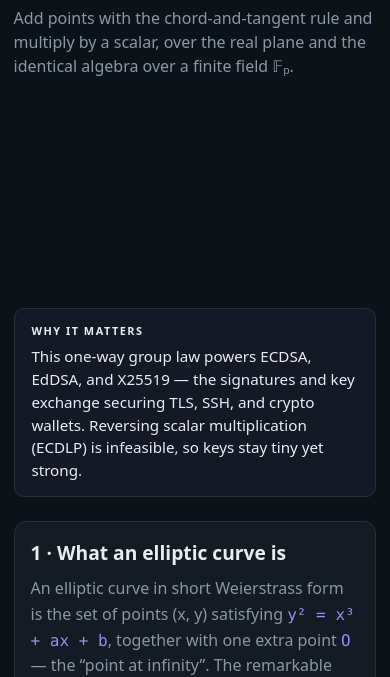
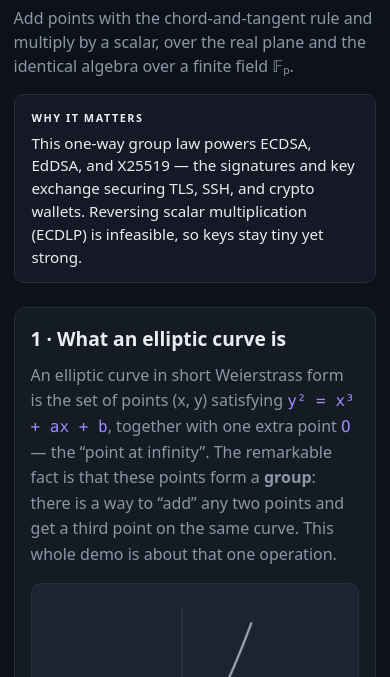
Before and after one commit to systemslibrarian/crypto-lab-ec-point-arithmetic, a website built with Vite: page index.html in a window 390 px wide. Shown: the part 158-835 px from the top of the page. Built offline with nearby package versions, Linux system fonts and the light colour scheme.

Commit message:
Make lab self-contained; fix cl-hero mobile layout; accessibility pass

```diff
--- a/src/ui.ts
+++ b/src/ui.ts
@@ -10,8 +10,10 @@ import { el } from './ui/dom';
 
 export function initApp(root: HTMLElement): void {
   // Fleet-standard hero: title block on the left, "why it matters" box on the
-  // right. The shared topbar is the page's single banner landmark; the shared
-  // header script demotes this <header> to role="group" so landmarks stay unique.
+  // right. The shared topbar is the page's single banner landmark; this <header>
+  // sits inside the <main> below, so it never maps to a second banner landmark
+  // (the shared header script only demotes <header>s that are direct children
+  // of <body>, which this one is not).
   const head = el('header', { class: 'cl-hero' }, [
     el('div', { class: 'cl-hero-main' }, [
       el('h1', { class: 'cl-hero-title' }, ['EC Point Arithmetic']),
@@ -31,5 +33,15 @@ export function initApp(root: HTMLElement): void {
     ]),
   ]);
 
-  root.append(head, panelIntro(), panelAdd(), panelScalar(), panelHard());
+  // All of the lab's own content lives in a <main> landmark (WCAG 1.3.1 /
+  // 2.4.1); the scripture <footer> in index.html stays outside it.
+  const main = el('main', { id: 'main-content', tabindex: '-1' }, [
+    head,
+    panelIntro(),
+    panelAdd(),
+    panelScalar(),
+    panelHard(),
+  ]);
+
+  root.append(main);
 }
--- a/src/ui/panel-hard.ts
+++ b/src/ui/panel-hard.ts
@@ -31,7 +31,16 @@ export function panelHard(): HTMLElement {
     return r;
   }
 
-  const canvas = el('canvas', { class: 'grid-canvas' });
+  const canvas = el('canvas', {
+    class: 'grid-canvas',
+    role: 'img',
+    'aria-label':
+      'Point lattice of the toy curve over F97, highlighting the generator G, the public ' +
+      'point Q, and the multiple reached so far. Progress is reported as text below.',
+  });
+  // Deliberately not a live region: the walk updates this every 140 ms, which
+  // would flood a screen reader. The final "Found after n steps" result is
+  // reachable by reading the panel.
   const status = el('div', { class: 'ecdlp-status' });
 
   const walkBtn = el('button', { class: 'btn', onclick: toggleWalk }, ['Walk the subgroup ▶']);
@@ -118,9 +127,9 @@ export function panelHard(): HTMLElement {
   const table = el('table', { class: 'cmp' }, [
     el('thead', {}, [
       el('tr', {}, [
-        el('th', {}, ['Curve']),
-        el('th', {}, ['Subgroup order n']),
-        el('th', {}, ['Best generic attack ≈ √n']),
+        el('th', { scope: 'col' }, ['Curve']),
+        el('th', { scope: 'col' }, ['Subgroup order n']),
+        el('th', { scope: 'col' }, ['Best generic attack ≈ √n']),
       ]),
     ]),
     el('tbody', {}, [
--- a/src/ui/panel-scalar.ts
+++ b/src/ui/panel-scalar.ts
@@ -39,12 +39,19 @@ export function panelScalar(): HTMLElement {
   ]) as HTMLSelectElement;
   methodSel.value = 'dbladd';
 
-  const canvas = el('canvas', { class: 'grid-canvas' });
+  const canvas = el('canvas', {
+    class: 'grid-canvas',
+    role: 'img',
+    'aria-label':
+      'Point lattice for the selected finite-field curve, with the generator G and the ' +
+      'current accumulator highlighted. The same values are reported as text in the result ' +
+      'card and the trace below.',
+  });
   const resultCard = el('div', { class: 'result-card', role: 'status', 'aria-live': 'polite' });
   const bitTape = el('div', { class: 'bit-tape' });
   const compare = el('div', { class: 'compare' });
   const traceBox = el('div', { class: 'trace' });
-  const warn = el('div', { class: 'warn', hidden: true });
+  const warn = el('div', { class: 'warn', role: 'status', hidden: true });
 
   const stepBtn = el('button', { class: 'btn', onclick: () => stepOnce() }, ['Step ▸']);
   const playBtn = el('button', { class: 'btn', onclick: () => togglePlay() }, ['Play ▶']);
--- a/styles/main.css
+++ b/styles/main.css
@@ -84,9 +84,6 @@ body {
   padding: 1.5rem 1.25rem 4rem;
 }
 
-/* BEGIN cl-hero standard — managed, keep in sync across fleet.
-   This lab's dim text var is --text-muted (no --text-dim); the why-label uses
-   --text so it clears AA contrast on the tinted box in both themes. */
 .cl-hero {
   display: flex;
   align-items: flex-start;
@@ -146,8 +143,11 @@ body {
     flex-basis: auto;
     width: 100%;
   }
+  .cl-hero-main {
+    flex-basis: auto;
+    min-width: 0;
+  }
 }
-/* END cl-hero standard */
 
 .panel {
   background-color: var(--panel);
@@ -255,6 +255,8 @@ a {
   border: 0;
   background: transparent;
   color: var(--text-muted);
+  /* >=44px tall so the world switch is a comfortable touch target (WCAG 2.5.5). */
+  min-height: 44px;
   padding: 0.4rem 0.9rem;
   border-radius: 999px;
   cursor: pointer;
@@ -281,6 +283,7 @@ a {
   border: 1px solid var(--border);
   background-color: var(--panel-2);
   color: var(--text);
+  min-height: 44px;
   padding: 0.45rem 0.8rem;
   border-radius: 8px;
   cursor: pointer;
@@ -314,6 +317,7 @@ input[type='text'] {
   color: var(--text);
   border: 1px solid var(--border);
   border-radius: 8px;
+  min-height: 44px;
   padding: 0.4rem 0.55rem;
   font-size: 0.9rem;
 }
@@ -444,6 +448,10 @@ select {
   padding: 0.6rem 0.7rem;
   font-size: 0.85rem;
   margin-bottom: 0.6rem;
+  /* k can be a 78-digit secp256k1 order: an unbroken numeric token that would
+     otherwise force horizontal page scroll at 360px. */
+  min-width: 0;
+  overflow-wrap: anywhere;
 }
 .warn-icon {
   font-weight: 800;
@@ -462,6 +470,9 @@ select {
   border-radius: 10px;
   background-color: var(--panel-2);
   font-size: 0.92rem;
+  /* Same reason as .warn: k is user-supplied and can be a huge unbroken digit run. */
+  min-width: 0;
+  overflow-wrap: anywhere;
 }
 .result-card.ready {
   color: var(--text-muted);
@@ -557,7 +568,8 @@ select {
   border: 1px solid color-mix(in srgb, var(--accent) 35%, var(--border));
   background: transparent;
   color: var(--text);
-  padding: 0.3rem 0.6rem;
+  min-height: 44px;
+  padding: 0.3rem 0.8rem;
   border-radius: 999px;
   font-size: 0.8rem;
   cursor: pointer;
@@ -642,6 +654,9 @@ select {
   background-color: var(--panel-2);
   color: var(--text);
   border-radius: 6px;
+  /* Icon-only control: give it a full 44x44 hit area (WCAG 2.5.5). */
+  min-width: 44px;
+  min-height: 44px;
   padding: 0.25rem 0.45rem;
   cursor: pointer;
   font-size: 0.85rem;
@@ -720,9 +735,16 @@ select {
   }
 }
 
-/* Respect reduced-motion: the step/walk animations are non-essential. */
+/* Respect reduced-motion: the step/walk animations are non-essential. The
+   previous rule only reset scroll-behavior, so it left real motion (e.g. the
+   shared header's .cl-btn colour transitions) running. */
 @media (prefers-reduced-motion: reduce) {
-  * {
-    scroll-behavior: auto;
+  *,
+  *::before,
+  *::after {
+    animation-duration: 0.001ms !important;
+    animation-iteration-count: 1 !important;
+    transition-duration: 0.001ms !important;
+    scroll-behavior: auto !important;
   }
 }
```
Also changed, not shown: index.html (+0 -6 lines).
